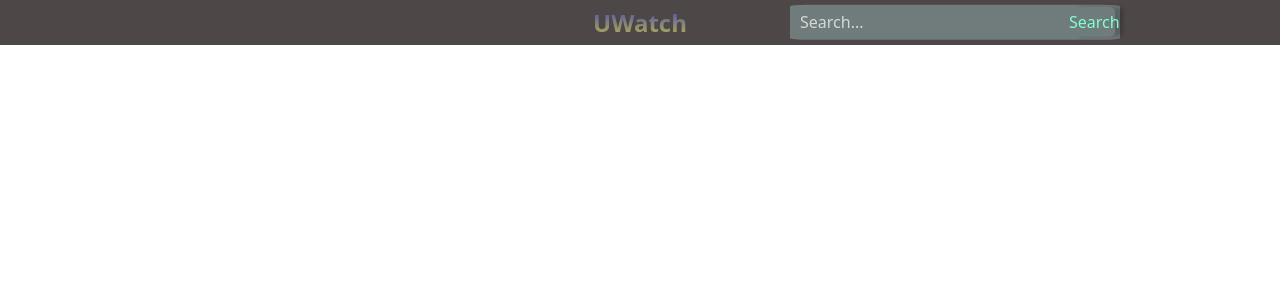
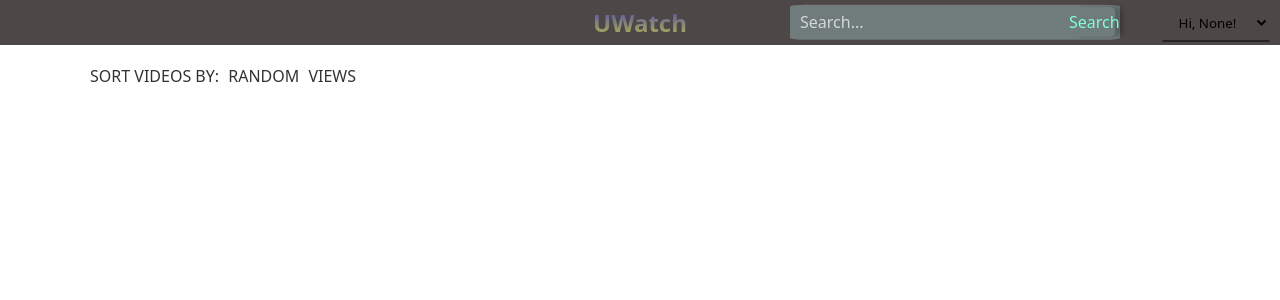
Before and after one commit to akobiz/NG_2023_Andriy_Kobiz, a Flask app: page / in a window 1280 px wide. Shown: the top 300 px of the page. Run offline with Flask 3, Linux system fonts and the light colour scheme; the visitor is signed in with stand-in values (Sample User, id 1); data that the repository does not hold is empty; parts of the project's set-up code (start-up, migrations or seed data) failed here and were passed over.

Commit message:
added function to sort video by random/views

```diff
--- a/UWatch/dbWorker.py
+++ b/UWatch/dbWorker.py
@@ -1,6 +1,6 @@
 from flask_sqlalchemy import SQLAlchemy
 from flask_migrate import Migrate
-from commands import clearNoExistingVideos
+from commands import clearNoExistingVideos, randomizeVideos
 from datetime import datetime
 
 db = SQLAlchemy()
@@ -42,8 +42,13 @@
     db.session.add(Users(email, channel_name, password))
     db.session.commit()
 
-def takeVideos():
-    return Videos.query.all()
+def takeVideos(orderByViews=False):
+    if orderByViews == False:
+        videos = Videos.query.all()
+        randomizeVideos(videos)
+    else:
+        videos = Videos.query.order_by(Videos.views.desc()).all()
+    return videos
 
 def editVideo(video_url, name, description):
     record = Videos.query.filter_by(video_url=video_url).first()
@@ -68,6 +73,16 @@
     db.session.add(Comments(user_id, video_url, comment, datetime.now().ctime()))
     db.session.commit()
 
+def addView(video_url):
+    record = Videos.query.filter_by(video_url=video_url).first()
+    print('aaa')
+    print(record, record.video_name, record.views)
+
+    if record is not None:
+        print(record.views)
+        record.views = int(record.views) + 1
+        db.session.commit()
+
 def takeDescriptionFromVideo(video_url):
     return Videos.query.filter_by(video_url=video_url).first()
 
--- a/UWatch/static/css/styles.css
+++ b/UWatch/static/css/styles.css
@@ -18,6 +18,36 @@
   background: linear-gradient(to bottom, #0000FF, #FFFF00);
   -webkit-background-clip: text;
   -webkit-text-fill-color: transparent;
+}
+
+#nav-sign {
+  position: absolute;
+  top: 50%;
+  left: 95%;
+  transform: translate(-50%, -50%);
+  color: white;
+}
+
+.user-nav {
+  position: absolute;
+  top: 50%;
+  left: 95%;
+  transform: translate(-50%, -50%);
+  color: white;
+}
+
+select {
+  font-family: system-ui;
+  background: none;
+  border: none;
+  border-bottom: 1px solid #000;
+  padding: 8px 12px;
+  transition: border-color 0.2s ease, outline 0.2s ease;
+}
+
+select:focus {
+  outline: none;
+  border-color: #0000FF;
 }
 
 .search {
@@ -59,6 +89,50 @@
   padding-top: 50px;
 }
 
+.order-buttons {
+  margin-top: 15px;
+  margin-left: 90px;
+  display: flex;
+  opacity: 80%;
+
+}
+
+.order-buttons button {
+  all: unset;
+  cursor: pointer;
+  margin-left: 5px;
+  transition: all 0.3s ease;
+}
+
+.order-buttons button:hover {
+  transform: scale(1.1);
+  color: red;
+}
+
+.video-container {
+  margin-left: 35px;
+  display: flex;
+  flex-direction: row;
+  align-items: center;
+  flex-wrap: wrap;
+
+}
+
+.video {
+  margin: 55px;
+  flex-basis: calc(33.33% - 110px);
+  transition: all 0.3s ease;
+}
+
+.video:hover {
+  transform: scale(1.1);
+}
+
+.video img {
+  border-radius: 5%;
+  box-shadow: 4px 0px 4px 0px rgba(0, 0, 0, 0.2);
+}
+
 body {
   margin: 0;
   margin-top: 0;
--- a/UWatch/templates/index.html
+++ b/UWatch/templates/index.html
@@ -15,22 +15,41 @@
         </a>
         <div class="search">
             <form id="search-bar" action="/search">
-                <input type="text" name="srch" id="srch" placeholder="Search...">
+                <input type="text" name="srch" id="srch" placeholder="Search..." autocomplete="off">
                 <button type="submit" id="search-button">Search</button>
             </form>
         </div>
+        {% if current_user.is_authenticated %}
+            <div class="user-nav">
+                <select onchange="window.location.href=this.value">
+                    <option value="">Hi, {{current_user.channel_name }}!</option>
+                    <option value="/panel">My videos</option>
+                    <option value="/logout">Logout</option>
+                </select>
+            </div>
+        {% else %}
+            <a href="/sign" id="nav-sign">SIGN IN</a>
+        {% endif %}
     </div>
     <div class="content-block">
         {% block content %}
+            <div class="order-buttons">
+                <form action="/">
+                    <label>SORT VIDEOS BY: </label>
+                    <button type="submit" name="order-by" id="order-by" value="random">RANDOM</button>
+                    <button type="submit" name="order-by" id="order-by" value="views">VIEWS</button>
+                </form>
+            </div>
+            <div class="video-container">
             {% for video in videos %}
                 <a href="playback/{{ video.video_url }}">
                     <div class="video">
                             <img src="{{ url_for('static', filename='uploads/' + video.video_url + '.jpg') }}" width="200" height="200">
                             <h3>{{ video.video_name }}</h3>
                     </div>
-                <hr>
                 </a>
             {% endfor %}
+        </div>
         {% endblock %}
     </div>
 </body>
--- a/UWatch/wsgi.py
+++ b/UWatch/wsgi.py
@@ -18,8 +18,13 @@
 
 @app.route('/')
 def index():
-    videos = dbw.takeVideos()
-    randomizeVideos(videos)
+    try:
+        if request.args['order-by'] == 'views':
+            videos = dbw.takeVideos(True)
+        else:
+            videos = dbw.takeVideos(False)
+    except:
+        videos = dbw.takeVideos(False)
     return render_template('index.html', videos=videos)
 
 @app.route('/search')
@@ -81,6 +86,7 @@
 
             dbw.addVideo(url, video_name=video_name, fk_user_id=current_user.id, description=description)
         return redirect('/')
+
     elif request.method == 'GET':
         print(current_user.id)
         return render_template('upload.html')
@@ -90,6 +96,7 @@
     poster = 'uploads/' + url + '.jpg'
     comments = dbw.takeCommentsFromVideo(url)
     description = dbw.takeDescriptionFromVideo(url)
+    dbw.addView(url)
     url = 'uploads/' + url + '.mp4'
     if checkPathIsValid(poster):
         return render_template('playback.html', url=url, poster=poster, comments=comments, description=description.description)
```
Lines whose indentation alone changed are shown as unchanged.
